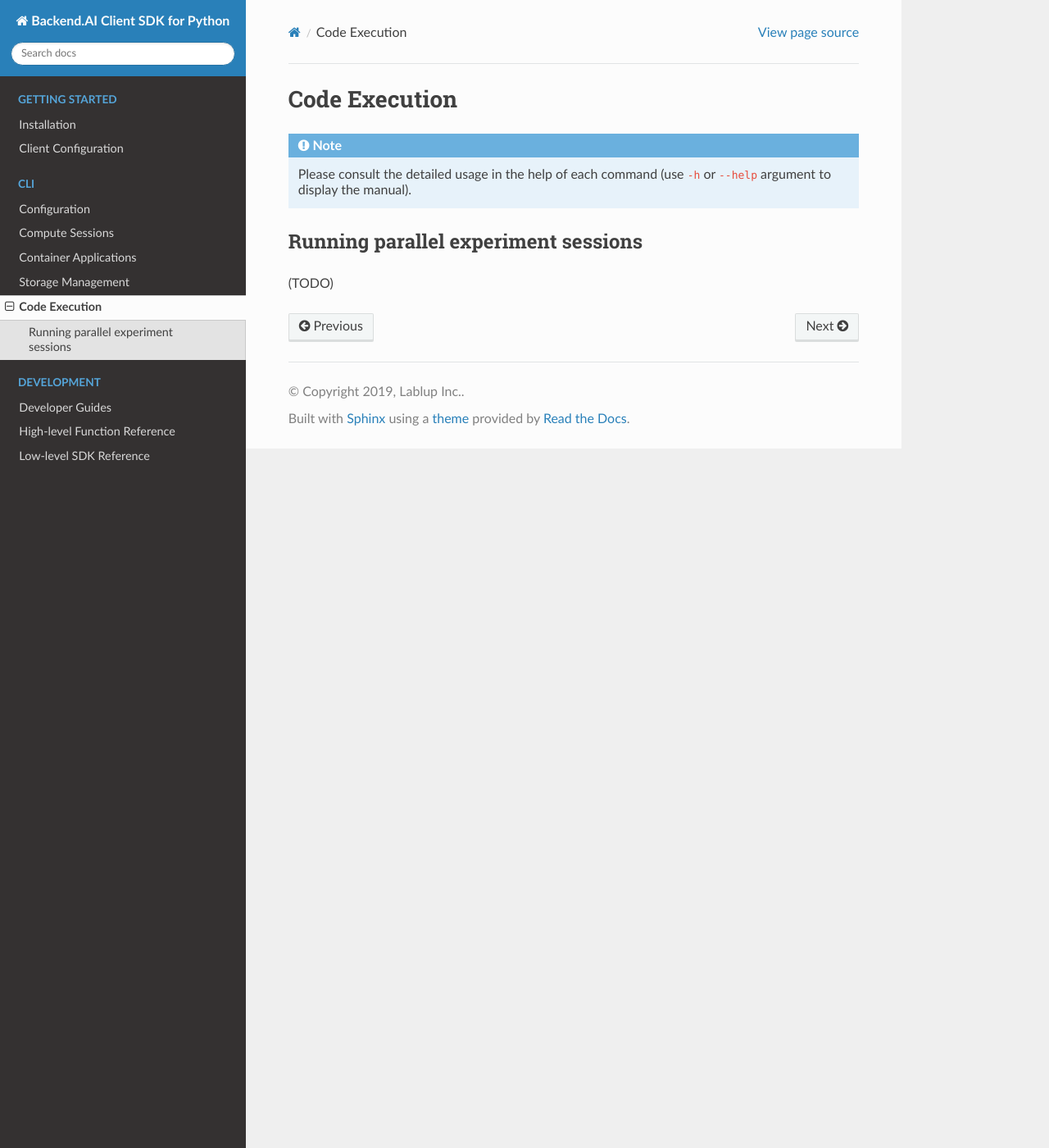
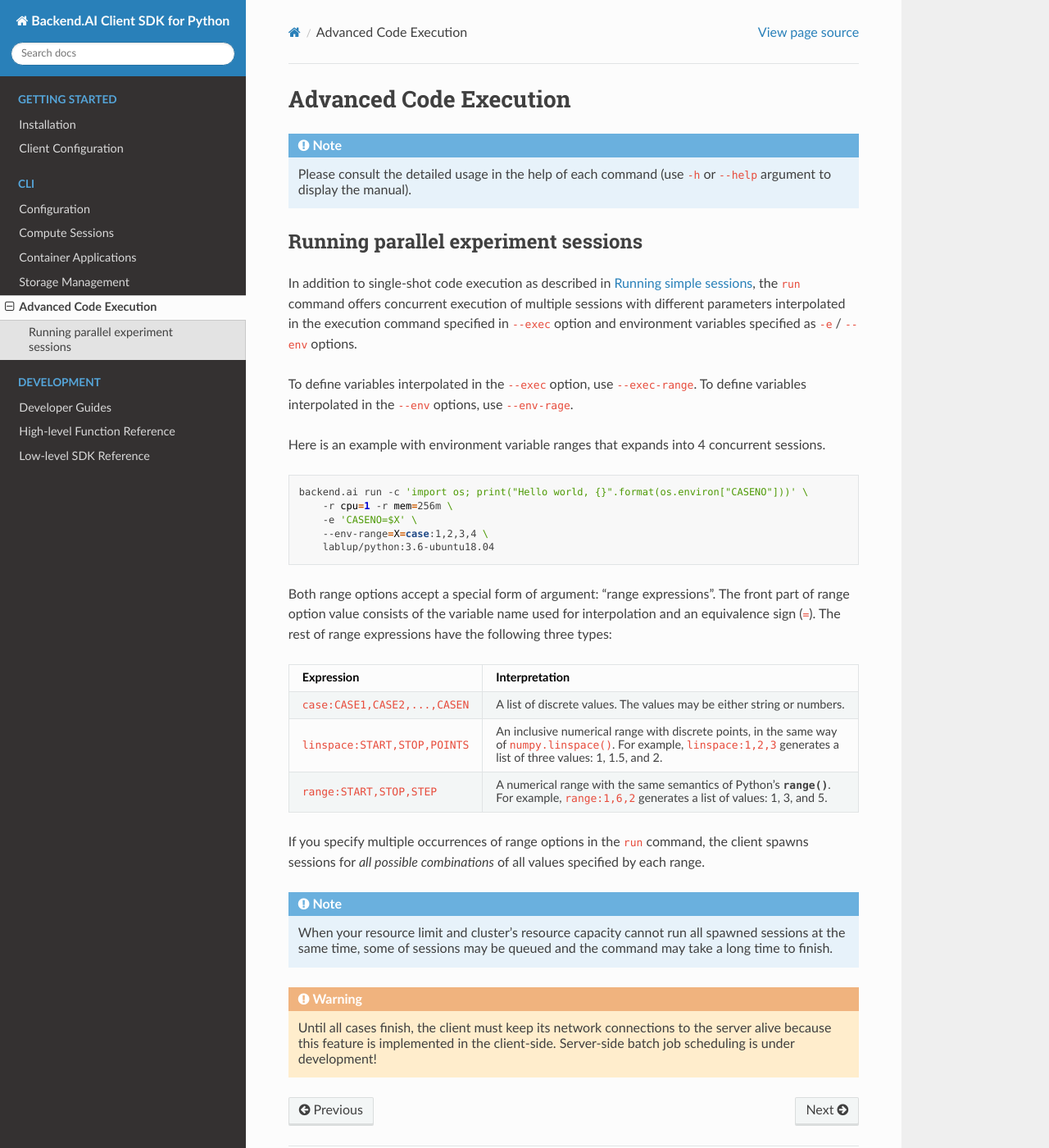
Before and after one commit to lablup/aiotusclient, a Sphinx documentation site: the page built from docs/cli/code-execution.rst, in a window 1280 px wide and 1400 px high. Shown: the whole window at 82% size. Built offline with Sphinx 7.4.7 and the Read the Docs theme 2.0.0, drawn with Linux system fonts in a browser that asks for light colours.

Commit message:
docs: Update adv. code execution and sessions, reorganize config

```diff
--- a/docs/cli/code-execution.rst
+++ b/docs/cli/code-execution.rst
@@ -1,5 +1,5 @@
-Code Execution
-==============
+Advanced Code Execution
+=======================
 
 .. note::
 
@@ -10,4 +10,57 @@ Code Execution
 Running parallel experiment sessions
 ------------------------------------
 
-(TODO)
+In addition to single-shot code execution as described in :ref:`simple-execution`,
+the ``run`` command offers concurrent execution of multiple sessions with different
+parameters interpolated in the execution command specified in ``--exec`` option and
+environment variables specified as ``-e`` / ``--env`` options.
+
+To define variables interpolated in the ``--exec`` option, use ``--exec-range``.
+To define variables interpolated in the ``--env`` options, use ``--env-rage``.
+
+Here is an example with environment variable ranges that expands into 4 concurrent sessions.
+
+.. code-block:: shell
+
+  backend.ai run -c 'import os; print("Hello world, {}".format(os.environ["CASENO"]))' \
+      -r cpu=1 -r mem=256m \
+      -e 'CASENO=$X' \
+      --env-range=X=case:1,2,3,4 \
+      lablup/python:3.6-ubuntu18.04
+
+Both range options accept a special form of argument: "range expressions".
+The front part of range option value consists of the variable name used for interpolation
+and an equivalence sign (``=``).
+The rest of range expressions have the following three types:
+
+.. list-table::
+   :widths: 24 76
+   :header-rows: 1
+
+   * - Expression
+     - Interpretation
+
+   * - ``case:CASE1,CASE2,...,CASEN``
+     - A list of discrete values. The values may be either string or numbers.
+
+   * - ``linspace:START,STOP,POINTS``
+     - An inclusive numerical range with discrete points, in the same way of ``numpy.linspace()``.
+       For example, ``linspace:1,2,3`` generates a list of three values: 1, 1.5, and 2.
+
+   * - ``range:START,STOP,STEP``
+     - A numerical range with the same semantics of Python's :func:`range`.
+       For example, ``range:1,6,2`` generates a list of values: 1, 3, and 5.
+
+If you specify multiple occurrences of range options in the ``run`` command,
+the client spawns sessions for *all possible combinations* of all values specified by each range.
+
+.. note::
+
+  When your resource limit and cluster's resource capacity cannot run all spawned sessions
+  at the same time, some of sessions may be queued and the command may take a long time to finish.
+
+.. warning::
+
+  Until all cases finish, the client must keep its network connections to the server alive
+  because this feature is implemented in the client-side.
+  Server-side batch job scheduling is under development!
--- a/docs/func/index.rst
+++ b/docs/func/index.rst
@@ -8,6 +8,7 @@ High-level Function Reference
    admin
    auth
    agent
+   config
    kernel
    keypair
    manager
--- a/docs/index.rst
+++ b/docs/index.rst
@@ -52,8 +52,8 @@ And then try the first commands:
    (venv-backend-ai) $ backend.ai ps
    ...
 
-Check out more details about :doc:`client configuration <gsg/config>`, :doc:`command-line
-examples <cli/index>`, and :doc:`SDK code examples <dev/examples>`.
+Check out more details about :doc:`client configuration <gsg/config>`, the command-line
+examples, and :doc:`SDK code examples <dev/examples>`.
 
 Getting Started
 ---------------
```
Also changed, not shown: docs/cli/sessions.rst (+34 -6 lines), docs/func/config.rst (added, +14 -0 lines), docs/gsg/config.rst (+5 -19 lines).
